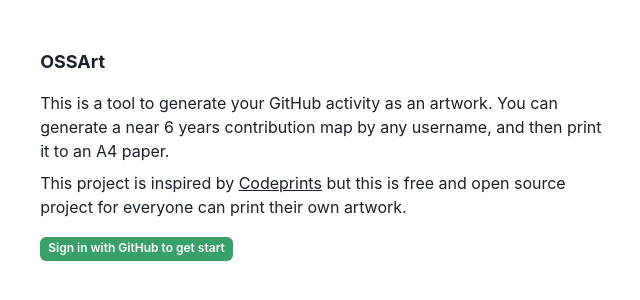
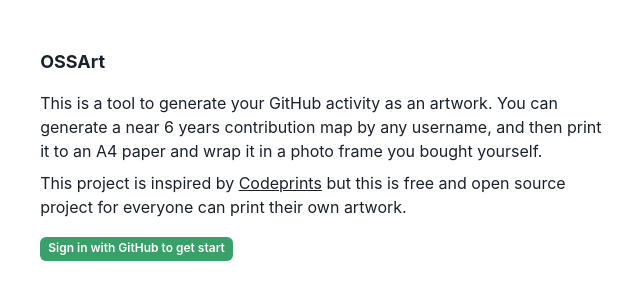
Before and after one commit to djyde/ossart, a Next.js app: page / in a window 1280 px wide. Shown: the top 300 px of the page, without its empty margins (313-953 px from the left). Built offline with nearby package versions, Linux system fonts and the light colour scheme; no server answers.

Commit message:
update intro

```diff
--- a/pages/index.tsx
+++ b/pages/index.tsx
@@ -6,7 +6,7 @@
   return (
     <>
       <VStack alignItems={"start"}>
-        <Text>This is a tool to generate your GitHub activity as an artwork. You can generate a near 6 years contribution map by any username, and then print it to an A4 paper.</Text>
+        <Text>This is a tool to generate your GitHub activity as an artwork. You can generate a near 6 years contribution map by any username, and then print it to an A4 paper and wrap it in a photo frame you bought yourself.</Text>
         <Text>This project is inspired by <Link textDecoration={"underline"} href="https://codeprints.dev/">Codeprints</Link> but this is free and open source project for everyone can print their own artwork.</Text>
       </VStack>
       <Box mt="4">
```
